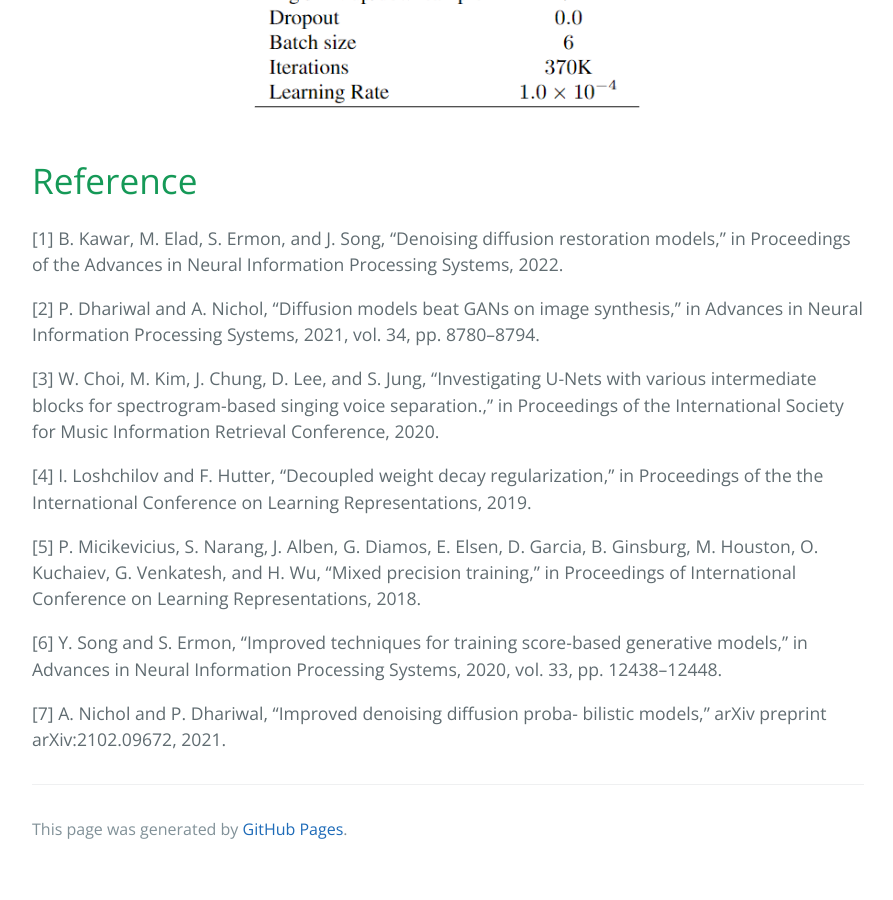
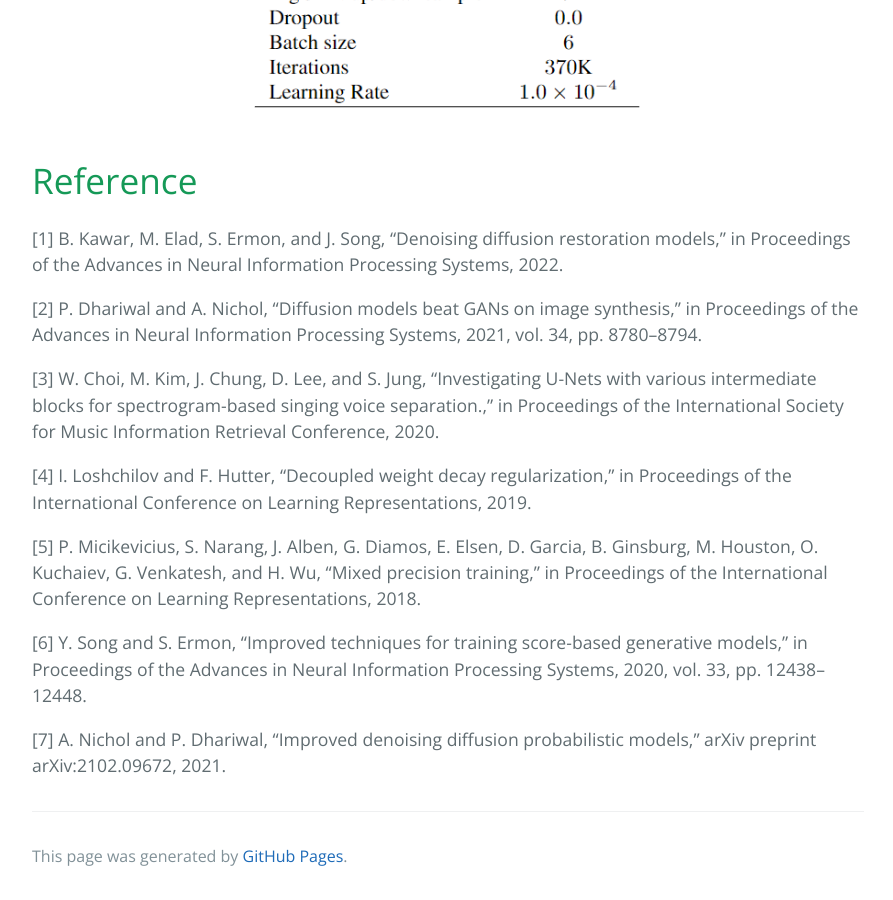
Before and after one commit to koichi-saito-sony/koichi-saito-sony.github.io, a Jekyll site: the page built from unsupervised-vocal-dereverb/network.md, in a window 1280 px wide and 900 px high, scrolled down 1268 px. Shown: the whole window, without its empty margins (192-1085 px from the left). Built offline with Jekyll 4.4.1, drawn with Linux system fonts in a browser that asks for light colours; our own code applies the rules of GitHub Pages for plain Markdown files; formulas are drawn with MathJax 3; before the commit the page ends 2141 px from its top, so only the background shows below that.

Commit message:
check intermidiate

```diff
--- a/unsupervised-vocal-dereverb/network.md
+++ b/unsupervised-vocal-dereverb/network.md
@@ -32,15 +32,14 @@
 # Reference
 [1] B. Kawar, M. Elad, S. Ermon, and J. Song, "Denoising diffusion restoration models," in Proceedings of the Advances in Neural Information Processing Systems, 2022.
 
-[2] P. Dhariwal and A. Nichol, "Diffusion models beat GANs on image synthesis," in Advances in Neural Information Processing Systems, 2021, vol. 34, pp. 8780–8794.
+[2] P. Dhariwal and A. Nichol, "Diffusion models beat GANs on image synthesis," in Proceedings of the Advances in Neural Information Processing Systems, 2021, vol. 34, pp. 8780–8794.
 
 [3] W. Choi, M. Kim, J. Chung, D. Lee, and S. Jung, "Investigating U-Nets with various intermediate blocks for spectrogram-based singing voice separation.," in Proceedings of the International Society for Music Information Retrieval Conference, 2020.
 
-[4] I. Loshchilov and F. Hutter, "Decoupled weight decay regularization," in Proceedings of the the International Conference on Learning Representations, 2019.
+[4] I. Loshchilov and F. Hutter, "Decoupled weight decay regularization," in Proceedings of the International Conference on Learning Representations, 2019.
 
-[5] P. Micikevicius, S. Narang, J. Alben, G. Diamos, E. Elsen, D. Garcia, B. Ginsburg, M. Houston, O. Kuchaiev, G. Venkatesh, and H. Wu, "Mixed precision training," in Proceedings of International Conference on Learning Representations, 2018.
+[5] P. Micikevicius, S. Narang, J. Alben, G. Diamos, E. Elsen, D. Garcia, B. Ginsburg, M. Houston, O. Kuchaiev, G. Venkatesh, and H. Wu, "Mixed precision training," in Proceedings of the International Conference on Learning Representations, 2018.
 
-[6] Y. Song and S. Ermon, "Improved techniques for training score-based generative models," in Advances in Neural Information Processing Systems, 2020, vol. 33, pp. 12438–12448.
+[6] Y. Song and S. Ermon, "Improved techniques for training score-based generative models," in Proceedings of the Advances in Neural Information Processing Systems, 2020, vol. 33, pp. 12438–12448.
 
-[7] A. Nichol and P. Dhariwal, "Improved denoising diffusion proba-
-bilistic models," arXiv preprint arXiv:2102.09672, 2021.
+[7] A. Nichol and P. Dhariwal, "Improved denoising diffusion probabilistic models," arXiv preprint arXiv:2102.09672, 2021.
```
